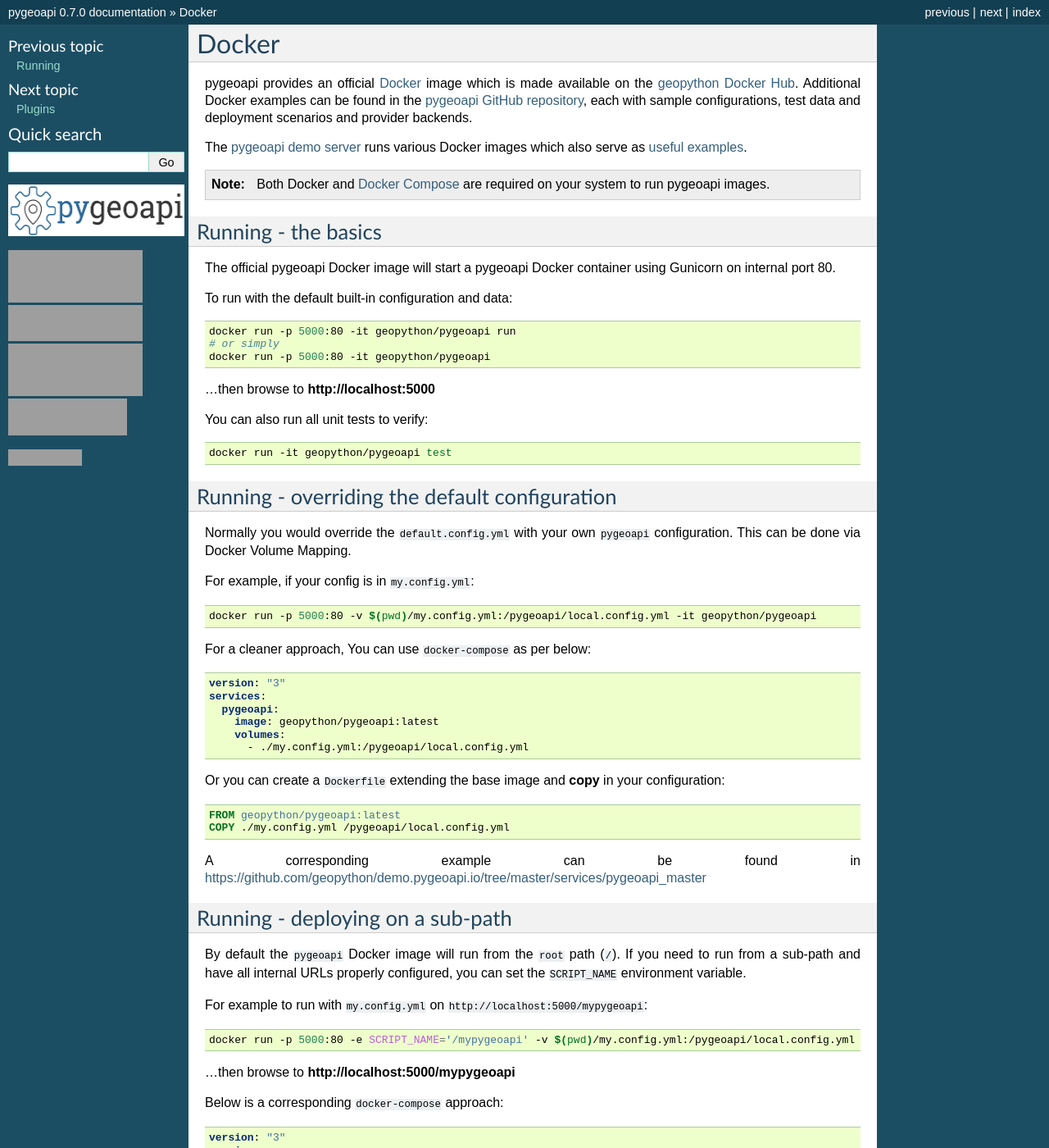
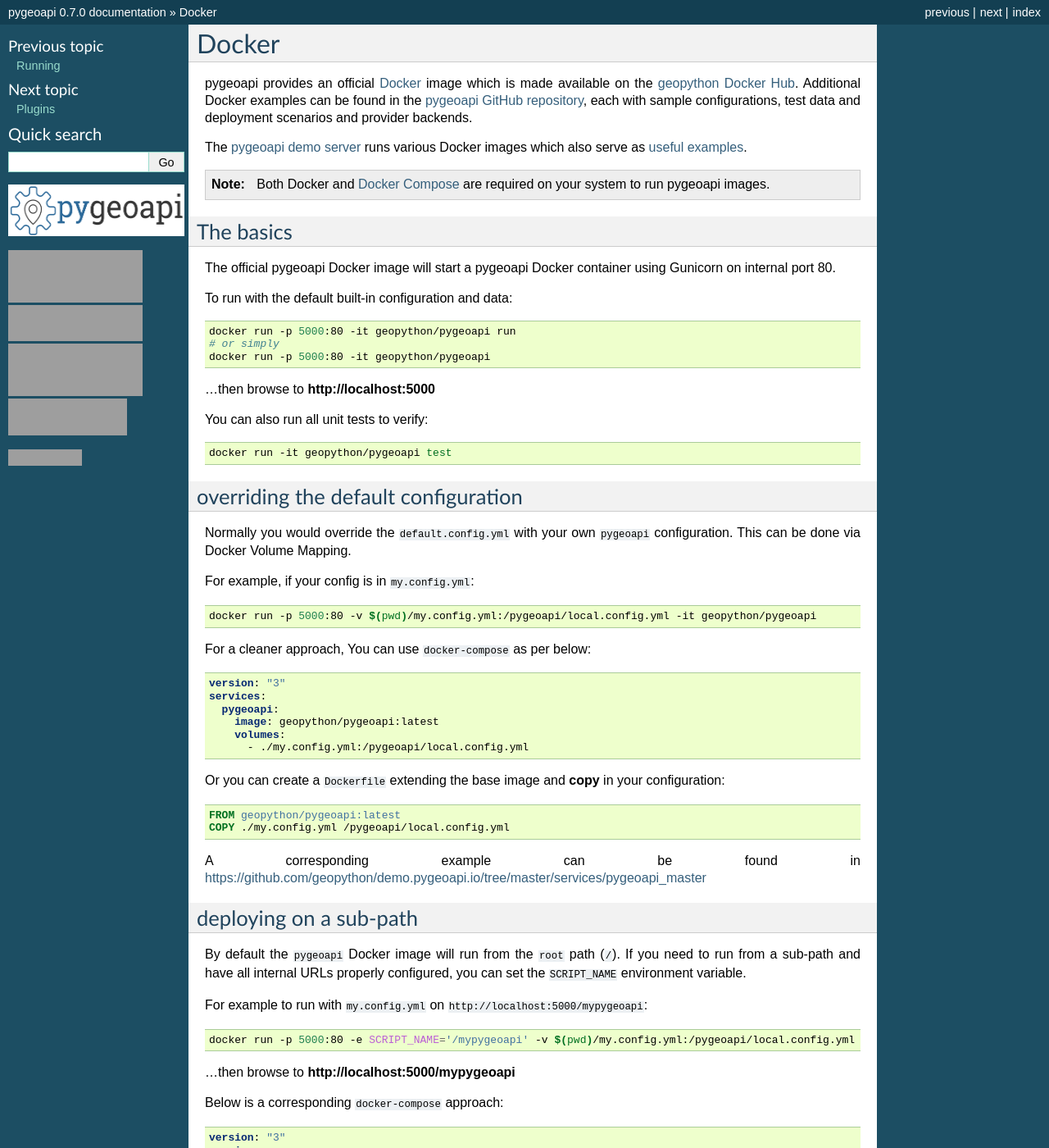
Before and after one commit to geopython/pygeoapi, a Sphinx documentation site: the page built from docs/source/running-with-docker.rst, in a window 1280 px wide and 1400 px high, cut to the strip 0-1400 px from the top of the window. Shown: the whole strip at 82% size. Built offline with Sphinx 7.4.7, drawn with Linux system fonts in a browser that asks for light colours; pages that are not in the unit, such as notebooks, are missing from menus; grey boxes are pictures that could not be loaded.

Commit message:
minor updates

```diff
--- a/docs/source/configuration.rst
+++ b/docs/source/configuration.rst
@@ -149,7 +149,7 @@
               time_field: datetimestamp  # optional field corresponding to the temporal propert of the dataset
 
 .. seealso::
-   :ref:`linked-data` for configuring linked data datasets
+   `Linked Data`_ for optionally configuring linked data datasets
 
 .. seealso::
    :ref:`plugins` for more information on plugins
--- a/docs/source/index.rst
+++ b/docs/source/index.rst
@@ -20,7 +20,6 @@
    administration
    running
    running-with-docker
-   deployment
    plugins
    development
    ogc-cite
--- a/docs/source/running-with-docker.rst
+++ b/docs/source/running-with-docker.rst
@@ -12,8 +12,8 @@
 .. note::
    Both Docker and `Docker Compose`_ are required on your system to run pygeoapi images.
 
-Running - the basics
---------------------
+The basics
+----------
 
 The official pygeoapi Docker image will start a pygeoapi Docker container using Gunicorn on internal port 80.
 
@@ -34,8 +34,8 @@
    docker run -it geopython/pygeoapi test
 
 
-Running - overriding the default configuration
-----------------------------------------------
+overriding the default configuration
+------------------------------------
 
 Normally you would override the ``default.config.yml`` with your own ``pygeoapi`` configuration.
 This can be done via Docker Volume Mapping.
@@ -67,8 +67,8 @@
 
 A corresponding example can be found in https://github.com/geopython/demo.pygeoapi.io/tree/master/services/pygeoapi_master
 
-Running - deploying on a sub-path
----------------------------------
+deploying on a sub-path
+-----------------------
 
 By default the ``pygeoapi`` Docker image will run from the ``root`` path (``/``).  If you need to run from a
 sub-path and have all internal URLs properly configured, you can set the ``SCRIPT_NAME`` environment variable.
--- a/docs/source/running.rst
+++ b/docs/source/running.rst
@@ -61,6 +61,9 @@
 .. seealso::
    :ref:`running-with-docker` for container-based production installations.
 
+Apache and mod_wsgi
+^^^^^^^^^^^^^^^^^^^
+
 Gunicorn overview
 ^^^^^^^^^^^^^^^^^
 
```
